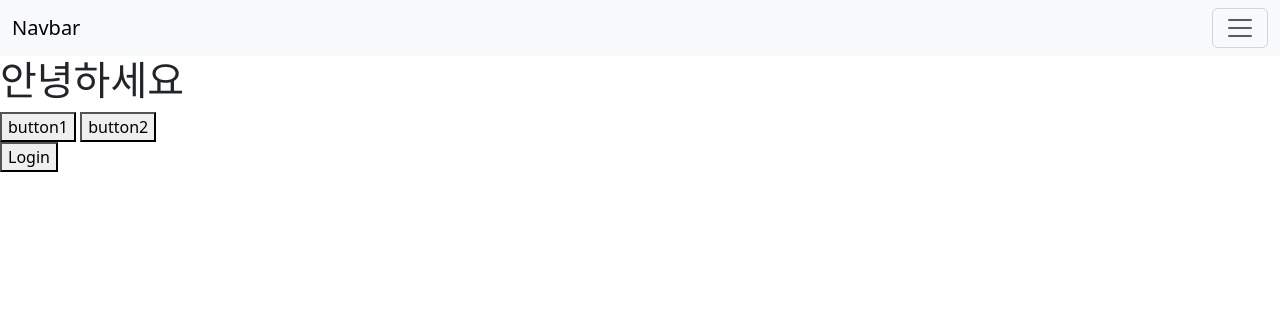
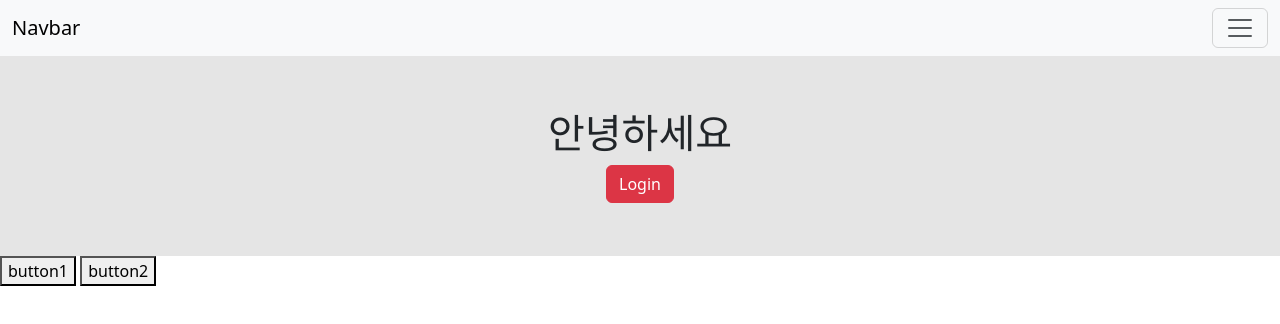
Before and after one commit to hwacho9/study_js, a website: page index.html in a window 1280 px wide. Drawn offline with nearby package versions, Linux system fonts and the light colour scheme.

Commit message:
style:header

```diff
--- a/index.html
+++ b/index.html
@@ -41,19 +41,22 @@
       <li class="list-group-item">And a fifth one</li>
     </ul>
 
-    <h1 id="hello">안녕하세요</h1>
+    <header class="head-bg">
+      <h1 id="hello">안녕하세요</h1>
+      <div>
+        <button class="login-btn btn close-btn btn-danger">Login</button>
+      </div>
+    </header>
 
-    <div class="alert" id="alert">
-      <p id="title">alert</p>
-      <button id="close">x</button>
+    <div>
+      <div class="alert" id="alert">
+        <p id="title">alert</p>
+        <button id="close">x</button>
+      </div>
     </div>
 
     <button onclick="displayAlert('ID')">button1</button>
     <button onclick="displayAlert('Password')">button2</button>
-
-    <div>
-      <button class="login-btn">Login</button>
-    </div>
 
     <script>
       document.getElementById("close").addEventListener("click", function () {
--- a/main.css
+++ b/main.css
@@ -40,3 +40,13 @@
   visibility: visible;
   opacity: 1;
 }
+
+.head-bg {
+  width: 100%;
+  height: 200px;
+  justify-content: center;
+  display: flex;
+  flex-direction: column;
+  align-items: center;
+  background-color: rgba(0, 0, 0, 0.1);
+}
```
